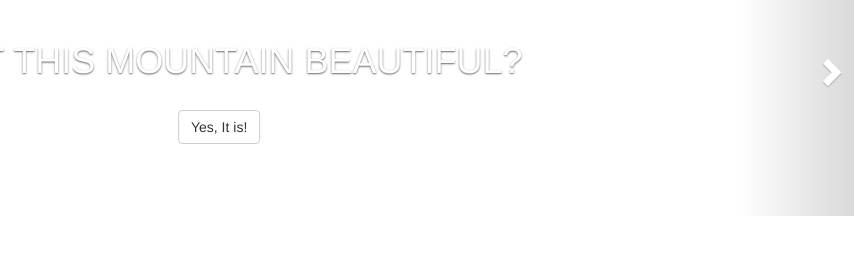
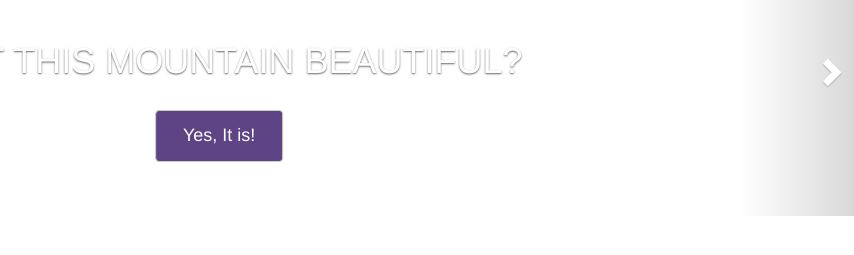
Before and after one commit to HLDoe/HW18, a plain HTML site: page index.html in a window 1280 px wide. Shown: the part 165-420 px from the top of the page, 349-1203 px from the left. Drawn offline with nearby package versions, Linux system fonts and the light colour scheme.

Commit message:
button styling

```diff
--- a/index.html
+++ b/index.html
@@ -38,6 +38,12 @@
          top: 50%;
          transform: translateY(-50%);
          text-transform: uppercase;
+     }
+     .btn {
+         font-size: 18px;
+         color: #fff;
+         padding: 12px 27px;
+         background-color: #5E4485;
      }
 
   </style>
```
